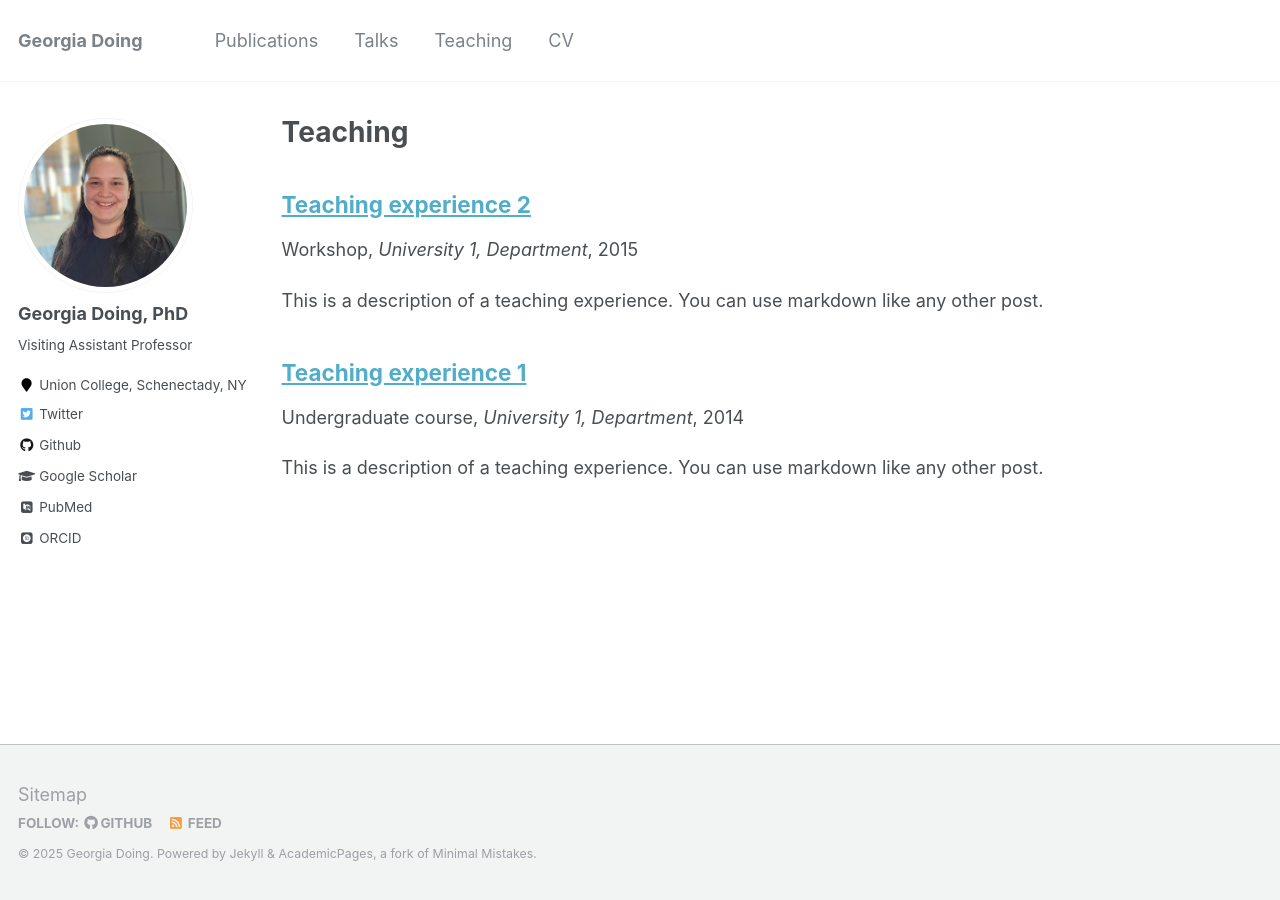
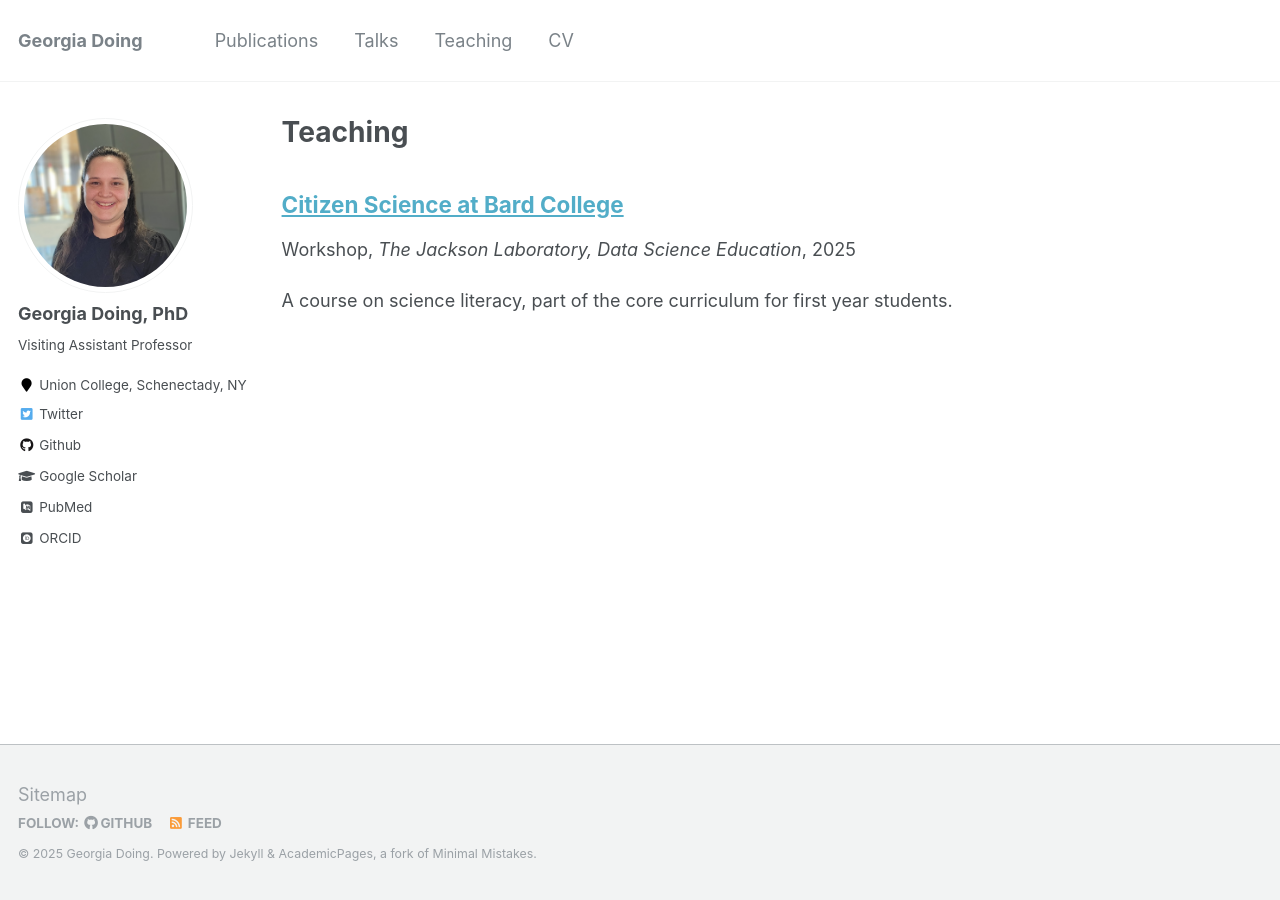
Before and after one commit to georgiadoing/georgiadoing.github.io, a Jekyll site: the page built from _pages/teaching.html, in a window 1280 px wide. Built offline with Jekyll 4.4.1, drawn with Linux system fonts in a browser that asks for light colours; some web fonts are replaced; a file with an impossible date is left out.

Commit message:
updated teaching

```diff
--- a/_teaching/2014-spring-teaching-1.md
+++ b/_teaching/2014-spring-teaching-1.md
@@ -1,20 +1,11 @@
 ---
-title: "Teaching experience 1"
+title: "CSC 106: Can Computers Think?"
 collection: teaching
 type: "Undergraduate course"
 permalink: /teaching/2014-spring-teaching-1
-venue: "University 1, Department"
-date: 2014-01-01
-location: "City, Country"
+venue: "Union College, Computer Science Department"
+date: Fall 2025
+location: "Schenectady, NY"
 ---
 
-This is a description of a teaching experience. You can use markdown like any other post.
-
-Heading 1
-======
-
-Heading 2
-======
-
-Heading 3
-======
+An introductory class.
--- a/_teaching/2015-spring-teaching-2.md
+++ b/_teaching/2015-spring-teaching-2.md
@@ -1,20 +1,11 @@
 ---
-title: "Teaching experience 2"
+title: "Biological Data Science in Context"
 collection: teaching
 type: "Workshop"
-permalink: /teaching/2015-spring-teaching-1
-venue: "University 1, Department"
-date: 2015-01-01
-location: "City, Country"
+permalink: /teaching/2015-spring-teaching-2
+venue: "The Jackson Laboratory, Data Science Education"
+date: Summer 2025
+location: "Biddeford, ME"
 ---
 
-This is a description of a teaching experience. You can use markdown like any other post.
-
-Heading 1
-======
-
-Heading 2
-======
-
-Heading 3
-======
+A two week course introducing students with biological interests to computational approaches.
--- /dev/null
+++ b/_teaching/2015-spring-teaching-3.md
@@ -0,0 +1,11 @@
+---
+title: "Citizen Science at Bard College"
+collection: teaching
+type: "Workshop"
+permalink: /teaching/2015-spring-teaching-3
+venue: "The Jackson Laboratory, Data Science Education"
+date: Winter 2021, Winter 2023, Fall 2024, Spring 2025
+location: "Annandale-on-Hudson, NY"
+---
+
+A course on science literacy, part of the core curriculum for first year students.
```
